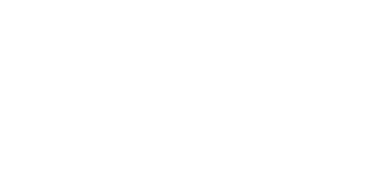
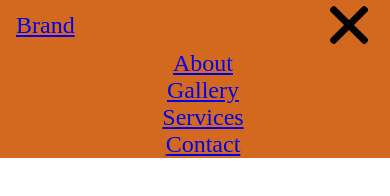
Before and after one commit to Jcazub/responsive-collapsable-nav, a plain HTML site: page index.html in a window 390 px wide. Drawn offline with Linux system fonts and the light colour scheme.

Commit message:
created responsive nav styles: hamburger

```diff
--- a/css/style.css
+++ b/css/style.css
@@ -0,0 +1,106 @@
+* {
+  -webkit-box-sizing: border-box;
+  box-sizing: border-box;
+  margin: 0;
+  padding: 0;
+}
+
+.main-nav {
+  display: flex;
+  min-height: 50px; /*min-height is the smallest this element can be. it can expand beyond its given min-height. Max-height works inversely, putting a cap on its height*/
+  background: chocolate;
+  padding: 0 1rem;
+  align-items: center; /* Flex property to align elements vertically with this parent container*/
+  font-size:1.5rem;
+}
+
+.hamburger {
+  display: none;
+}
+
+.main-nav-list {
+  display: flex;
+  list-style: none;
+  margin-left: auto;
+}
+
+.main-nav-list li {
+  margin-left: 1rem;
+  text-align: center;
+}
+
+/*==============================
+Less than 500 pixels styling ================================*/
+
+@media (max-width: 500px) {
+  .main-nav{
+    -webkit-flex-wrap: wrap;
+    -ms-flex-wrap: wrap;
+    flex-wrap: wrap;
+  }
+
+/* =========================
+Hamburger styling
+============================ */
+
+
+  .hamburger {
+    display: block;
+    margin-left: auto;
+    background: transparent;
+    border: none;
+    width: 50px;
+    height: 50px;
+    position: relative;
+  }
+
+  .hamburger div {
+    height: 7px;
+    width: 50px;
+    background: #000;
+    position: absolute;
+    border-radius: 3px;
+    transform: translate(-50%, -50%);
+    left: 50%;
+    transition: .25s; /*sets a transition timing for everthing that CAN be transitioned */
+  }
+
+  .hamburger div:first-child {
+    top: 25%;
+  }
+
+  /*.hamburger div:nth-child(2) {
+    top: 50%;
+  }*/
+
+  .hamburger div:nth-child(3) {
+    top: 75%;
+  }
+
+  .hamburger.close div:first-child { /* make sure its hamburger.close not hamburger close. A space denotes parent-child relationship */
+    top: 50%;
+    transform: translate(-50%, -50%) rotate(45deg); /*while a browser reads a css document top to bottom, it reads individual lines right to left. thus we must transform before we rotate (remember: we are translating this element again because this transform will override the transform above) */
+  }
+
+  .hamburger.close div:nth-child(2) {
+    opacity: 0;
+  }
+
+  .hamburger.close div:nth-child(3) {
+    top: 50%;
+    transform: translate(-50%, -50%) rotate(-45deg);
+  }
+
+  .main-nav-list {
+    display: block;
+    width: 100%;
+    max-height: 0px;
+    overflow: hidden; /* Cuts out any content that flows out of the element */
+    transition: .25s;
+  }
+
+  .main-nav-list.open {
+    max-height: 500px;
+  }
+
+} /*Closes media query*/
--- a/index.html
+++ b/index.html
@@ -8,6 +8,22 @@
   <title>Burger Time!</title>
 </head>
 <body>
+  <nav class="main-nav">
+    <a href="#" class="brand-link">Brand</a>
+    <button id="main-nav-toggle" class="hamburger close">
+      <div></div>
+      <div></div>
+      <div></div>
+    </button>
+
+    <ul class="main-nav-list open">
+      <li><a href="#">About</a></li>
+      <li><a href="#">Gallery</a></li>
+      <li><a href="#">Services</a></li>
+      <li><a href="#">Contact</a></li>
+    </ul>
+
+  </nav>
 
   <script src="js/script.js"></script>
 </body>
```
